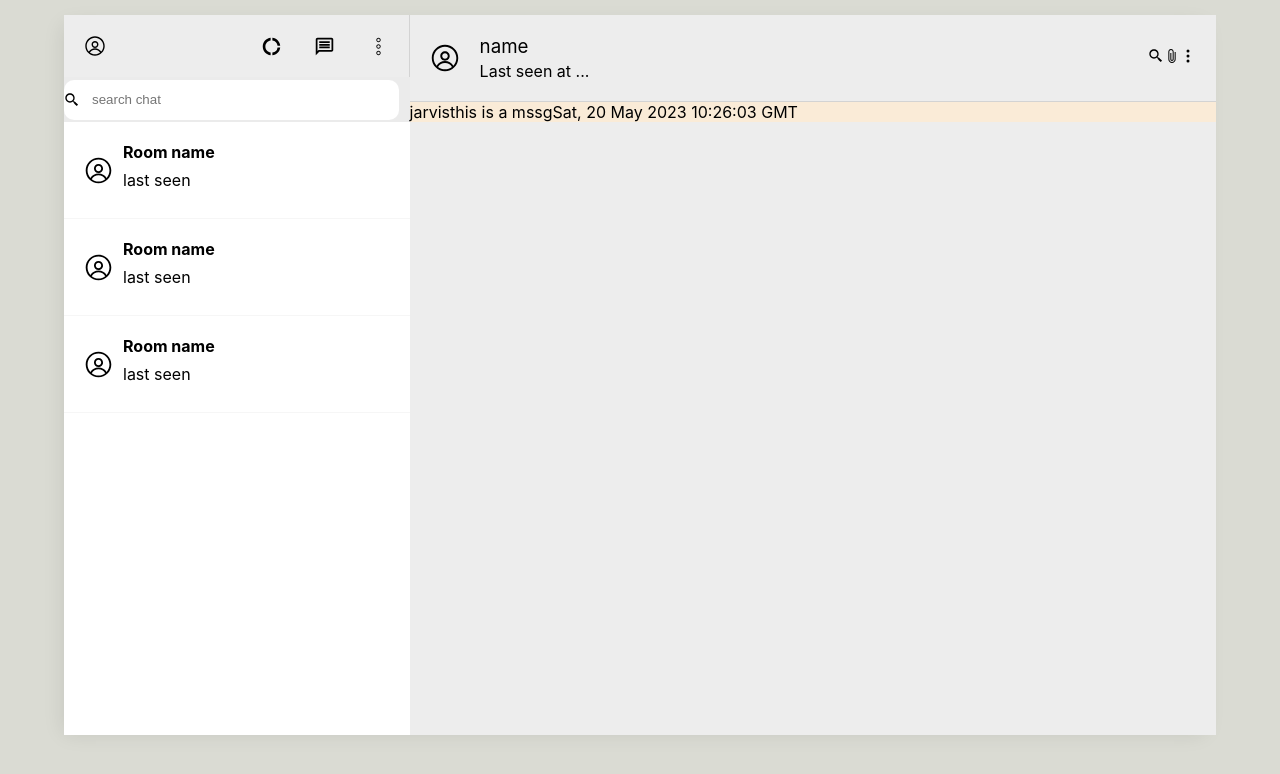
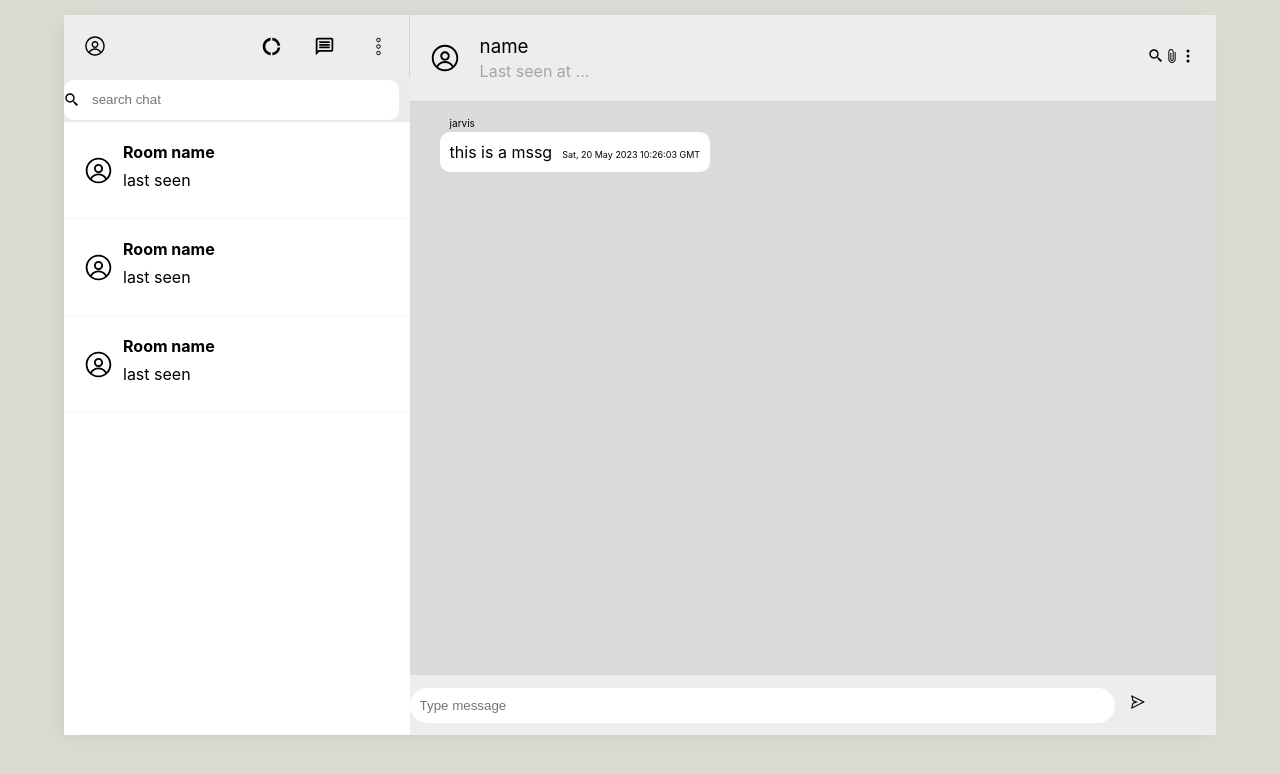
Before and after one commit to sourav2342/chatapp-mern, a React (Create React App) app: page / in a window 1280 px wide. Shown: the top 774 px of the page. Built offline with nearby package versions, Linux system fonts and the light colour scheme.

Commit message:
Add files via upload

```diff
--- a/src/Chat.css
+++ b/src/Chat.css
@@ -11,6 +11,7 @@
 }
 .chat_header > h3,p{
    margin: 0;
+
 }
 
 .chat_header {
@@ -31,6 +32,63 @@
 
 }
 
+.chat_headerinfo > p{
+    color: #a7a4a4;
+}
+
 .chat_body{
-    background-color: antiquewhite;
+    flex: 1;
+    background-color: rgb(220, 218, 216);
+    overflow: scroll;
+    padding: 30px;
 }
+
+.chat_msg{
+
+    position: relative;
+    font-size: 16px;
+    padding: 10px;
+    width: fit-content;
+    border-radius: 10px;
+    background-color: #ffffff;
+    margin-bottom: 30px ;
+}
+
+.chat_time{
+    margin-left: 10px;
+    font-size: xx-small;
+}
+
+.chat_name{
+    position: absolute;
+    top: -15px;
+    font-size: x-small;
+}
+
+.chat_footer{
+    display: flex;
+    justify-content: space-between;
+    align-items: center;
+    height: 60px;
+
+}
+
+.chat_footer > form {
+    width: 100%;
+}
+.type_text{
+
+    width: 85%;
+    border-radius: 30px;
+    padding: 10px;
+    border: none;
+}
+.send_button {
+
+    margin-left: 15px;
+}
+
+.send_button:hover{
+    border-radius: 50%;
+    background-color: #a7a4a4;
+}
--- a/src/Chat.js
+++ b/src/Chat.js
@@ -1,6 +1,9 @@
 import React from "react";
 //es7 react snippet generator download ES7React/Redux/Graph
 import "./Chat.css";
+
+import ChatComponent from "./ChatComponent";
+
 import { RxAvatar } from "react-icons/rx";
 
 import {IoMdAttach} from "react-icons/io";
@@ -8,6 +11,8 @@ import {IoMdAttach} from "react-icons/io";
 import {BsThreeDotsVertical} from "react-icons/bs";
 
 import {BiSearchAlt2} from "react-icons/bi";
+
+import {AiOutlineSend} from "react-icons/ai";
 
 
 function Chat(){
@@ -28,13 +33,14 @@ function Chat(){
                 </div>
 
             </div>
-            <div className="chat_body">
-                    <p className="chat_msg">
-                      <span className="chat_name">jarvis</span>
-                       this is a mssg
-                      <span className="chat_name">{new Date().toUTCString()}</span>
-                    </p>
-                </div>
+            <ChatComponent />
+
+             <div className="chat_footer">
+                <form>
+                <input className="type_text" type='text' placeholder='Type message'/>
+                <AiOutlineSend  className="send_button"/>
+                </form>
+             </div>
         </div>
     );
 }
--- /dev/null
+++ b/src/ChatComponent.js
@@ -0,0 +1,17 @@
+import React from "react";
+
+function ChatComponent(){
+
+ return(
+    <div className="chat_body">
+        <p className="chat_msg">
+              <span className="chat_name">jarvis</span>
+                    this is a mssg
+              <span className="chat_time">{new Date().toUTCString()}</span>
+        </p>
+    </div>
+ ) ;
+
+}
+
+export default ChatComponent;
```
